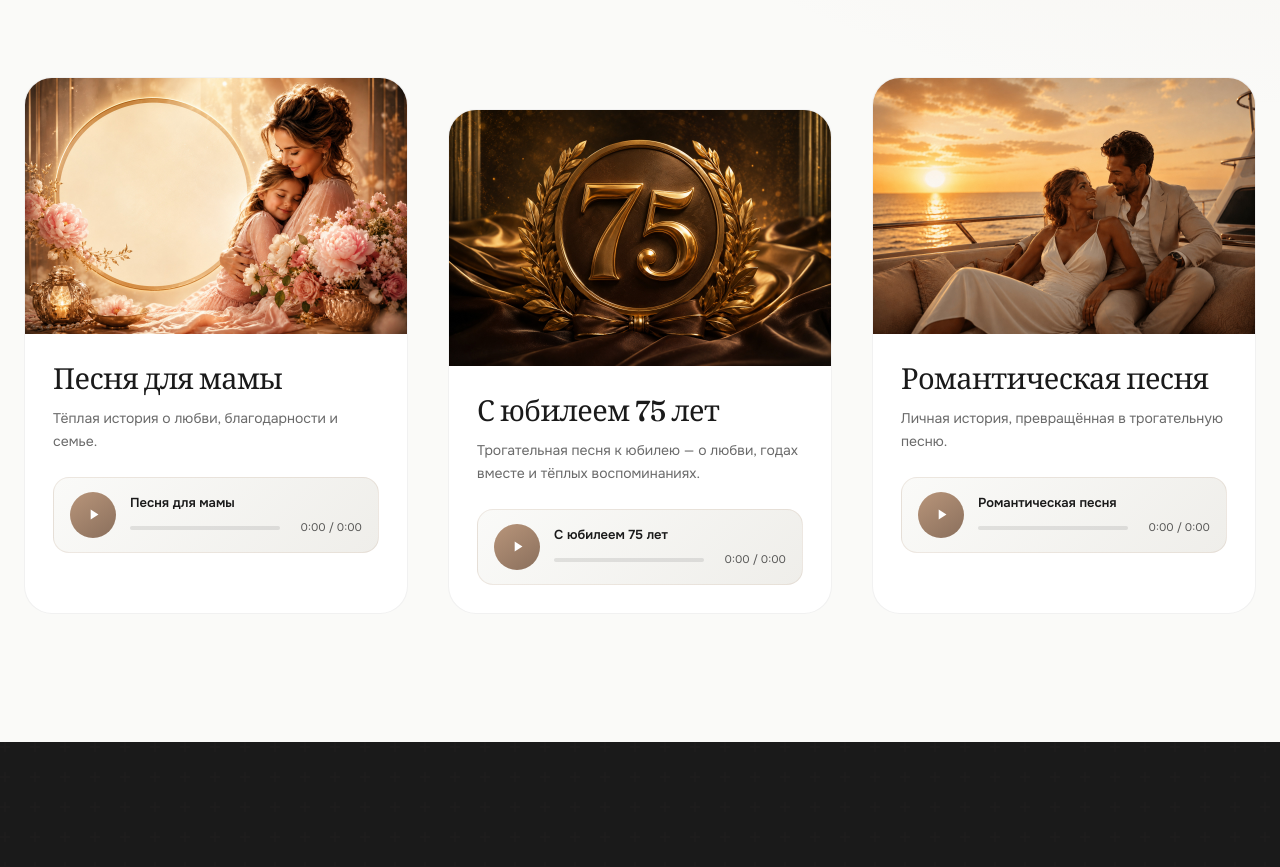
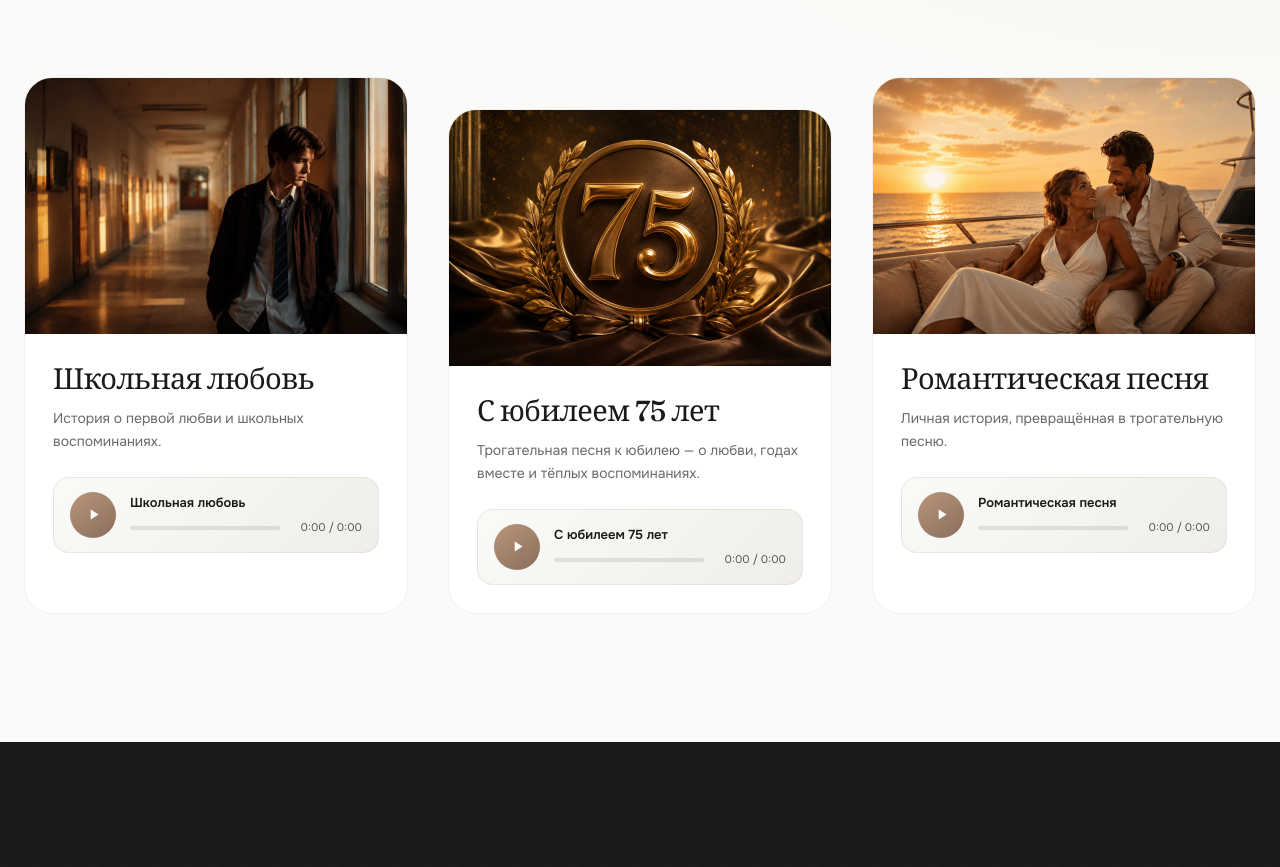
Before and after one commit to sokolnat6756-wq/my_music_site2, a plain HTML site: page index.html in a window 1280 px wide. Shown: the part 1225-2092 px from the top of the page. Drawn offline with nearby package versions, Linux system fonts and the light colour scheme.

Commit message:
Update index.html
Внесла изменения - поменяла 1 песню и обложку к ней

```diff
--- a/index.html
+++ b/index.html
@@ -167,12 +167,12 @@
     <div class="mt-20 grid gap-10 md:grid-cols-2 lg:grid-cols-3" data-reveal-stagger>
       <article class="song-card" data-reveal-stagger-item>
         <div class="song-visual">
-          <img src="assets/img/song-mama.jpg" alt="Обложка — Песня для мамы" class="song-cover" width="640" height="400" loading="lazy">
+          <img src="assets/img/song-school.jpg" alt="Обложка — Школьная любовь" class="song-cover" width="640" height="400" loading="lazy">
         </div>
         <div class="p-7">
-          <h3 class="heading heading--card">Песня для мамы</h3>
-          <p class="mt-3 text-ink/65 leading-relaxed text-sm">Тёплая история о любви, благодарности и семье.</p>
-          <div class="custom-player mt-6" data-src="assets/audio/song-1.mp3" data-title="Песня для мамы"></div>
+          <h3 class="heading heading--card">Школьная любовь</h3>
+          <p class="mt-3 text-ink/65 leading-relaxed text-sm">История о первой любви и школьных воспоминаниях.</p>
+          <div class="custom-player mt-6" data-src="assets/audio/song-1.mp3" data-title="Школьная любовь"></div>
         </div>
       </article>
 
```
